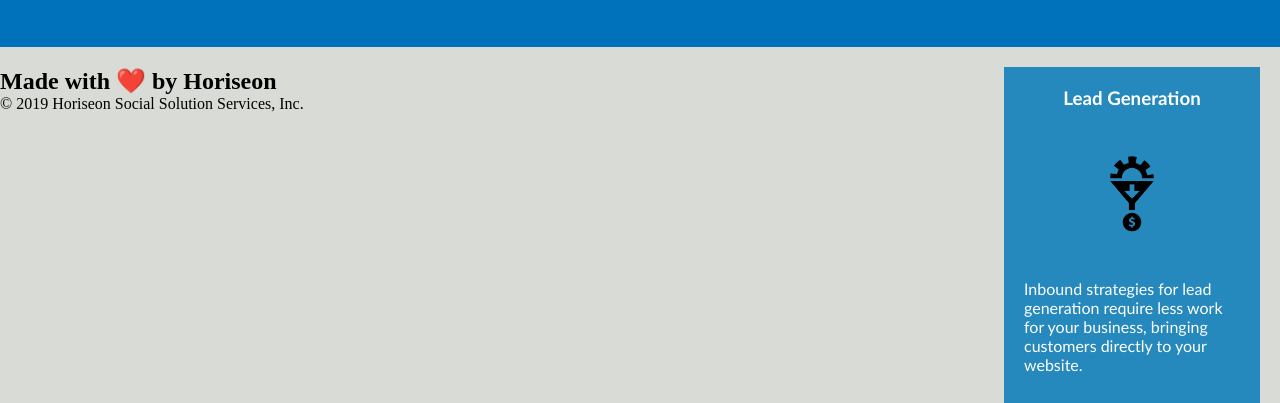
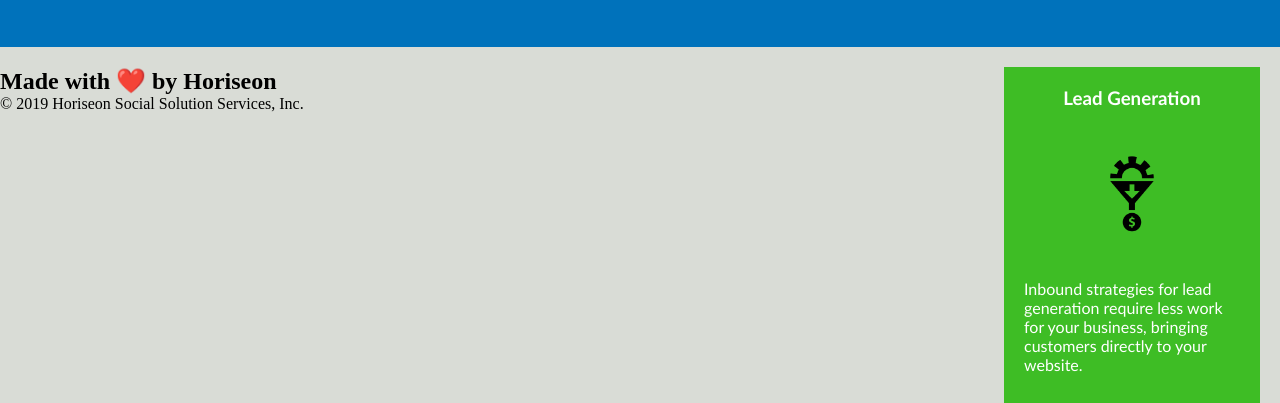
Before and after one commit to floridaumpire/code-refractor, a plain HTML site: page index.html in a window 1280 px wide. Shown: the part 1815-2218 px from the top of the page. Drawn offline with Linux system fonts and the light colour scheme.

Commit message:
9 comment

```diff
--- a/assets/css/style.css
+++ b/assets/css/style.css
@@ -75,7 +75,7 @@ p {
     display: inline-block;
     margin-left: 20px;
 }
-
+/* Benefits : Right Hand Side */
 .benefits {
     margin-right: 20px;
     padding: 20px;
@@ -84,7 +84,7 @@ p {
     width: 20%;
     height: 100%;
     font-family: 'Gill Sans', 'Gill Sans MT', Calibri, 'Trebuchet MS', sans-serif;
-    background-color: #2589bd;
+    background-color: #3ebd25;
 }
 
 .benefit-lead,
```
